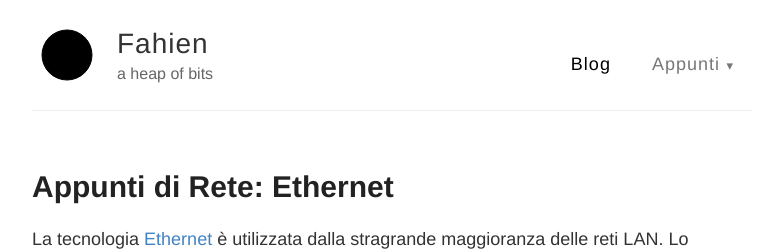
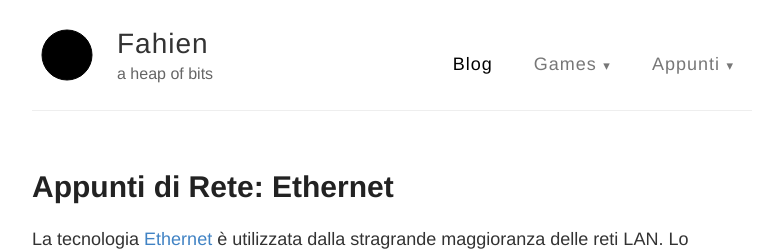
Before and after one commit to Fahien/fahien.github.io, a Jekyll site: the page built from index.html, in a window 1280 px wide and 900 px high. Shown: the top 251 px of the window, without its empty margins (248-1031 px from the left). Built offline with Jekyll 4.4.1, drawn with Linux system fonts in a browser that asks for light colours.

Commit message:
Western Lion

```diff
--- a/_layouts/default.html
+++ b/_layouts/default.html
@@ -31,7 +31,13 @@
                 <ul class="pure-menu-list">
 					<li class="pure-menu-item pure-menu-selected"><a href="{{ site.baseurl }}/" class="pure-menu-link">Blog</a></li>
 					<li class="pure-menu-item pure-menu-has-children pure-menu-allow-hover">
-						<a href="#" id="menuLink1" class="pure-menu-link">Appunti</a>
+						<a href="#" id="menuLink1" class="pure-menu-link">Games</a>
+						<ul class="pure-menu-children">
+							<li class="pure-menu-item"><a href="{{ site.baseurl }}/western-lion/" class="pure-menu-link">Western Lion</a></li>
+						</ul>
+					</li>
+					<li class="pure-menu-item pure-menu-has-children pure-menu-allow-hover">
+						<a href="#" id="menuLink2" class="pure-menu-link">Appunti</a>
 						<ul class="pure-menu-children">
 							<li class="pure-menu-item"><a href="{{ site.baseurl }}/appunti-di-android/" class="pure-menu-link">Android</a></li>
 							<li class="pure-menu-item"><a href="{{ site.baseurl }}/appunti-di-rete/" class="pure-menu-link">Rete</a></li>
--- a/_layouts/page.html
+++ b/_layouts/page.html
@@ -3,6 +3,7 @@ layout: default
 ---
 
 <article class="page">
+  <div class="thumbnail"><img src="{{ site.github.url }}/static/images/{{ page.image }}" alt="{{ page.title }}"></img></div>
 
   <h1>{{ page.title }}</h1>
 
```
Also changed, not shown: western-lion/index.md (added, +18 -0 lines), static/images/jack.png (added), static/images/nobody.png (added), static/images/westernlion.png (added).
